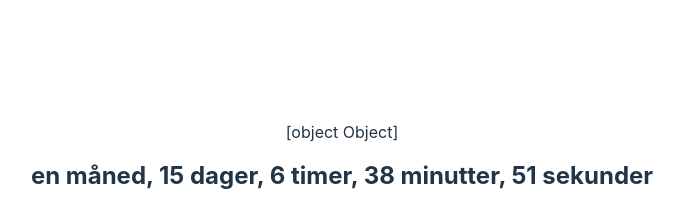
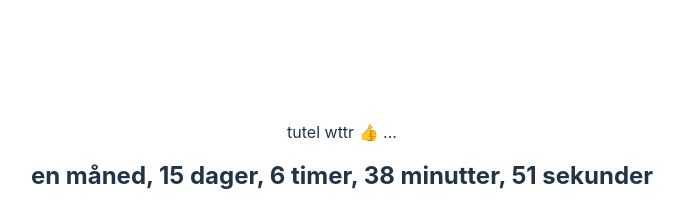
Before and after one commit to aSkailand/tutel, a React (Vite) app: page / in a window 1280 px wide. Shown: the top 205 px of the page, without its empty margins (298-982 px from the left). Built offline with nearby package versions, Linux system fonts and the light colour scheme; no server answers.

Commit message:
fallback for tutel wttf

```diff
--- a/src/App.jsx
+++ b/src/App.jsx
@@ -28,7 +28,11 @@ function App() {
   return (
     <>
       <div className="App">
-        <div dangerouslySetInnerHTML={wttr ? { __html: wttr } : ''} />
+        <div
+          dangerouslySetInnerHTML={{
+            __html: typeof wttr !== "object" ? wttr : "tutel wttr 👍 ...",
+          }}
+        />
         <Time />
         <h1 className="react">🐢tutel🐢</h1>
         <div className="card">
```
